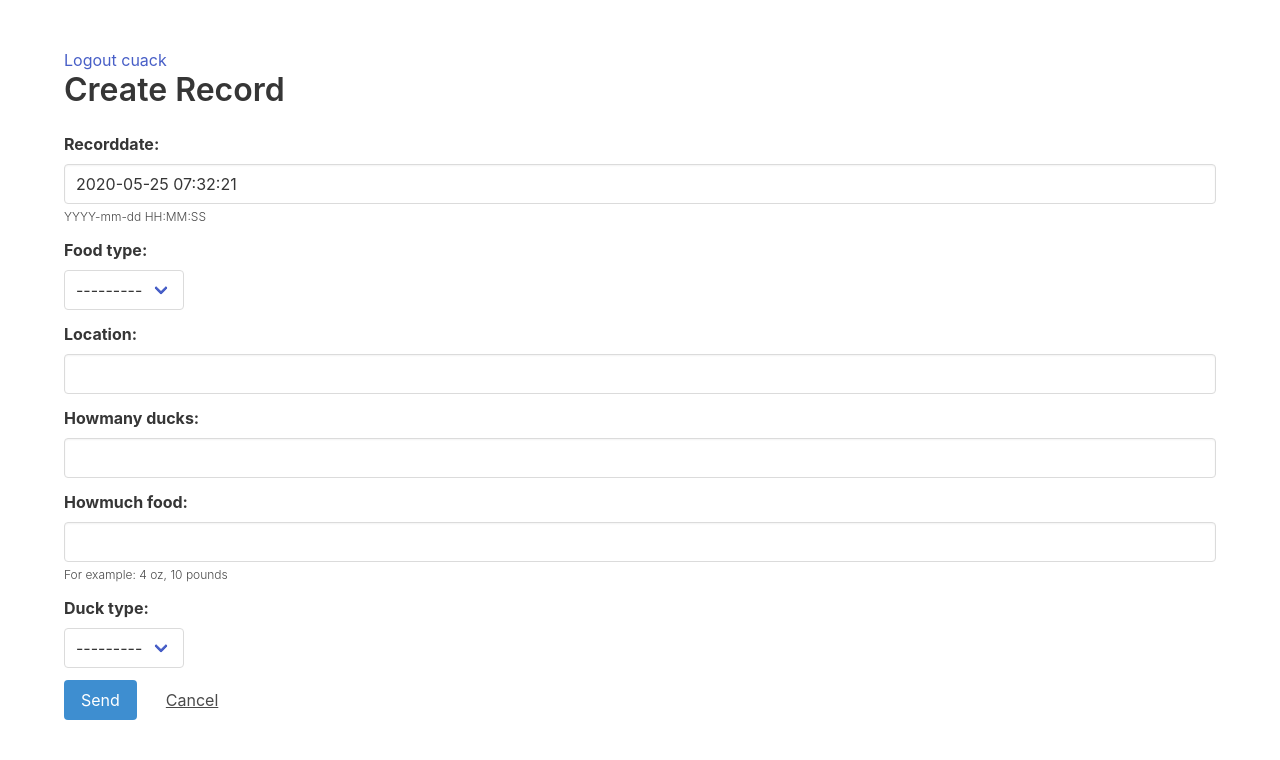
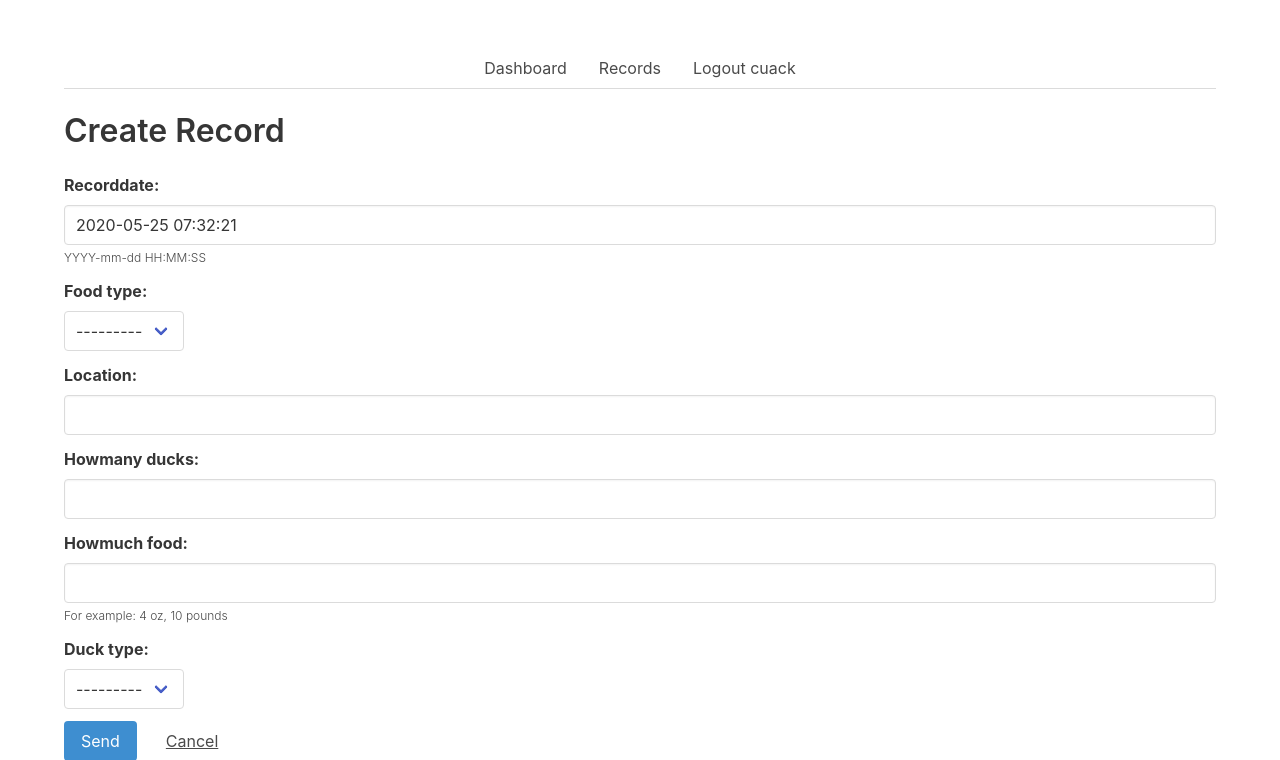
Before and after one commit to zodman/ducktest, a Django app: page /records/add/ in a window 1280 px wide. Shown: the top 760 px of the page. Before the commit the page ends 720 px from the top, so only its background shows below. Run offline with Django 3.2, Linux system fonts and the light colour scheme; the visitor is signed in with stand-in values (Sample User, id 1); data that the repository does not hold is empty; style sheets or scripts are compiled from the project's sources; some libraries are stand-ins or nearby versions.

Commit message:
Simple dashboard

```diff
--- a/app/settings.py
+++ b/app/settings.py
@@ -33,6 +33,7 @@ INSTALLED_APPS = [
     "django_tables2",
     "django_webserver",
     "chartjs",
+    "active_link",
 ]
 
 MIDDLEWARE = [
--- a/ducks/urls.py
+++ b/ducks/urls.py
@@ -1,7 +1,7 @@
 from django.urls import path, include
 from django.conf import settings
 from .views import record_list, record_edit, record_add, record_del
-from .views import dashboard, graph1
+from .views import dashboard, graph1, graph2
 
 urlpatterns = [
     path("list/", record_list, name="record_list"),
@@ -9,5 +9,6 @@ urlpatterns = [
     path("delete/<int:pk>", record_del, name="record_del"),
     path("add/", record_add, name="record_add"),
     path("graph/1", graph1, name="graph1"),
-    path("", dashboard, name="dashboard"),
+    path("graph/2", graph2, name="graph2"),
+    path("dashboard", dashboard, name="dashboard"),
 ]
--- a/ducks/views.py
+++ b/ducks/views.py
@@ -9,8 +9,11 @@ from django.contrib.auth.decorators import login_required
 from django_tables2 import SingleTableView
 import django_tables2 as tables
 from django.urls import reverse_lazy
-from .models import Record
+from django.db import models
+from .models import Record, DuckType
 from chartjs.views.lines import BaseLineChartView
+from chartjs.views.pie import  HighChartPieView
+import qsstats
 
 class LineChartJSONView(BaseLineChartView):
     def get_labels(self):
@@ -26,8 +29,30 @@ class LineChartJSONView(BaseLineChartView):
 
 graph1 = LineChartJSONView.as_view()
 
+class Graph2(HighChartPieView):
+    def get_labels(self):
+        labels = DuckType.objects.annotate(num_records=models.Count("record"))
+        return [i.name for i in labels if i.num_records > 0]
+    def get_providers(self):
+        labels = DuckType.objects.annotate(num_records=models.Count("record"))
+        return [i.name for i in labels if i.num_records > 0]
+
+    def get_data(self):
+        data = DuckType.objects.annotate(num_records=models.Count("record"))
+        return [i.num_records for i in data if i.num_records > 0]
+
+graph2 = Graph2.as_view()
+
+
 class Dashboard(TemplateView):
     template_name="dashboard.html"
+
+    def get_context_data(self,**kwargs):
+        context = kwargs.copy()
+        qs = Record.objects.all()
+        qss1=qsstats.QuerySetStats(qs, "recorddate")
+        context["qss1"] =qss1
+        return context
 
 dashboard = login_required(Dashboard.as_view())
 
--- a/requirements.txt
+++ b/requirements.txt
@@ -12,7 +12,9 @@ chardet==3.0.4            # via requests
 coverage==5.1             # via -r requirements.in, coveralls
 coveralls==2.0.0          # via -r requirements.in
 cryptography==2.9.2       # via paramiko
+django-chartjs==2.1.0     # via -r requirements.in
 django-loginas==0.3.8     # via -r requirements.in
+django-qsstats-magic==1.1.0  # via -r requirements.in
 django-registration-redux==2.8  # via -r requirements.in
 django-seed==0.2.2        # via -r requirements.in
 django-tables2==2.3.1     # via -r requirements.in
--- a/templates/base.html
+++ b/templates/base.html
@@ -1,4 +1,4 @@
-{%load i18n %}<!DOCTYPE html>
+{%load i18n active_link_tags %}<!DOCTYPE html>
 <html>
   <head>
     <meta charset="utf-8">
@@ -7,7 +7,7 @@
 	<link rel="stylesheet" href="{{MEDIA_URL}}dist/main.css">
     <script src="{{MEDIA_URL}}dist/main.js"></script>
     <script type="text/javascript" src="{{STATIC_URL}}js/Chart.min.js"></script>
-
+      <script type="text/javascript" src="{{STATIC_URL}}js/highcharts/highcharts.js"></script>
   </head>
   <body>
       {% block body %}
@@ -15,10 +15,22 @@
     <div class="container">
         {% include "messages.html" %}
         {% if request.user.is_authenticated %}
+            <div class="tabs is-centered">
+                <ul>
+                    <li  class="{% active_link 'dashboard' 'is-active' %}">
+                        <a href="{% url 'dashboard' %}" >Dashboard </a>
+                    </li>
+                    <li  class="{% active_link 'record' 'is-active' %}">
+                        <a href="{% url 'record_list' %}">Records</a>
+                    </li>
+                    <li>
+
             <a href="{% url 'auth_logout' %}">Logout cuack </a>
+                    </li>
+                </ul>
+            </div>
         {% endif %}
         {% block content %}
-           asdsadsada content
         {% endblock content %}
     </div>
   </section>
```
Also changed, not shown: Log.md (+3 -0 lines), ducks/templates/dashboard.html (+26 -2 lines), 1 other file.
